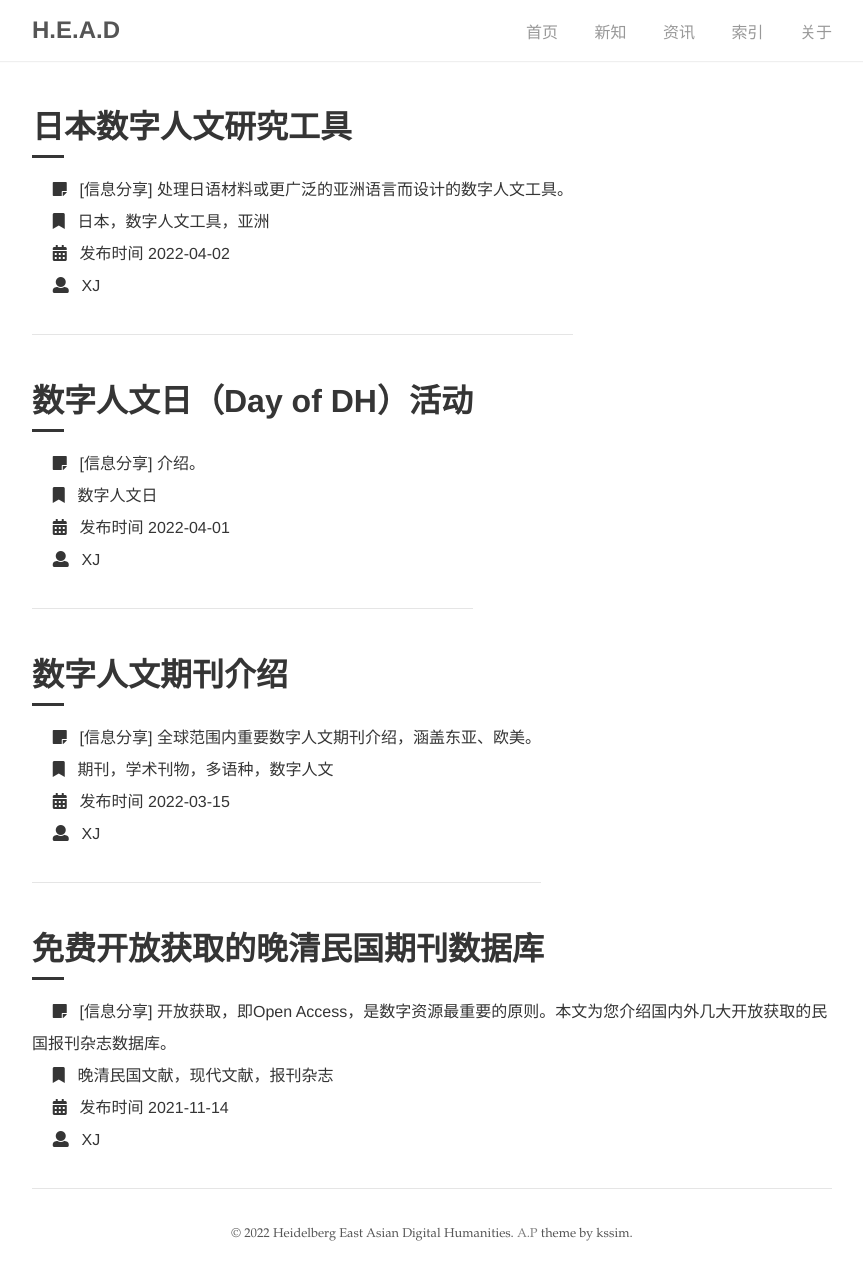
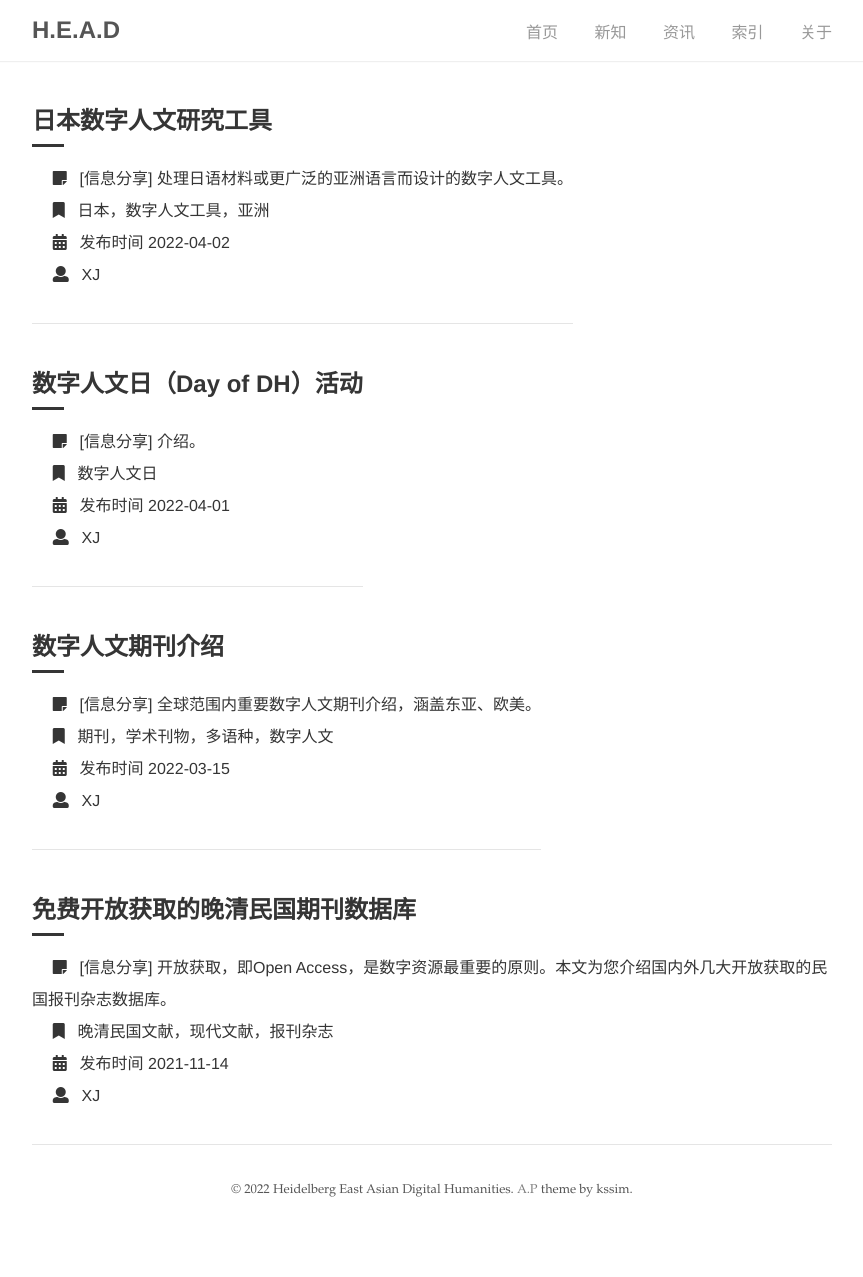
Before and after one commit to DHHD2022/DHHD2022.GitHub.io, a Jekyll site: the page built from dh_blog/index.html, in a window 1280 px wide. Shown: the whole page, without its empty margins (208-1071 px from the left). Built offline with Jekyll 4.4.1, drawn with Linux system fonts in a browser that asks for light colours; after the commit the page ends 1233 px from its top, so only the background shows below that.

Commit message:
Update _dh_blog.scss

```diff
--- a/_sass/layouts/_dh_blog.scss
+++ b/_sass/layouts/_dh_blog.scss
@@ -19,7 +19,7 @@
     color: $default-shade;
     display: block;
     font-family: $sans-serif;
-    font-size: 2rem;
+    font-size: 1.5rem; /*原本为2*/
     font-weight: bold;
     margin: .5rem 0;
   }
```
